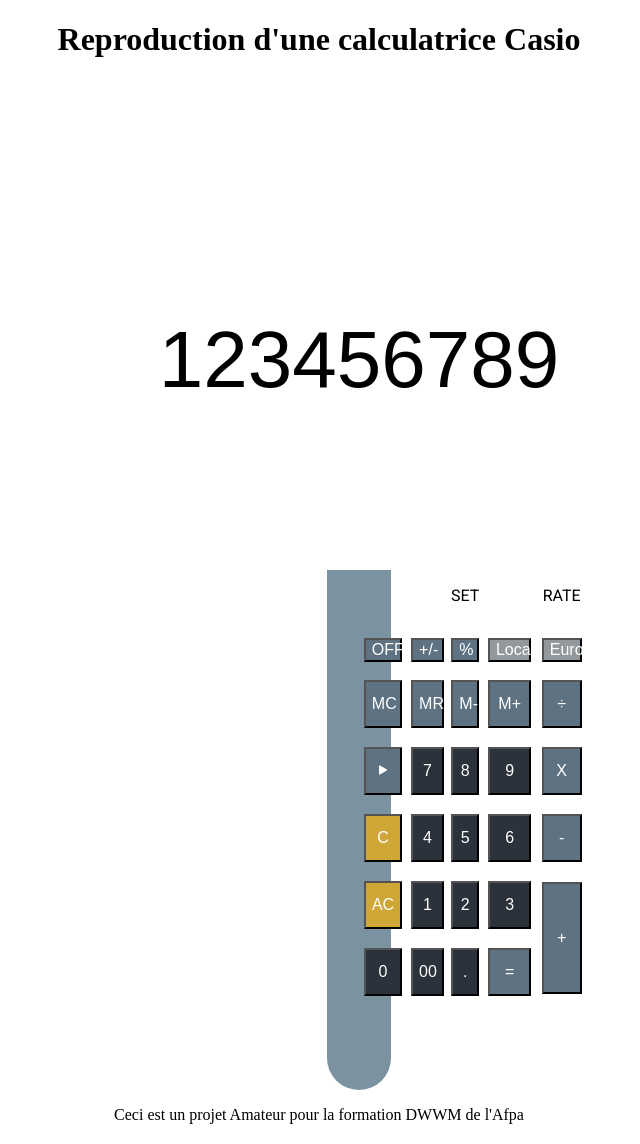
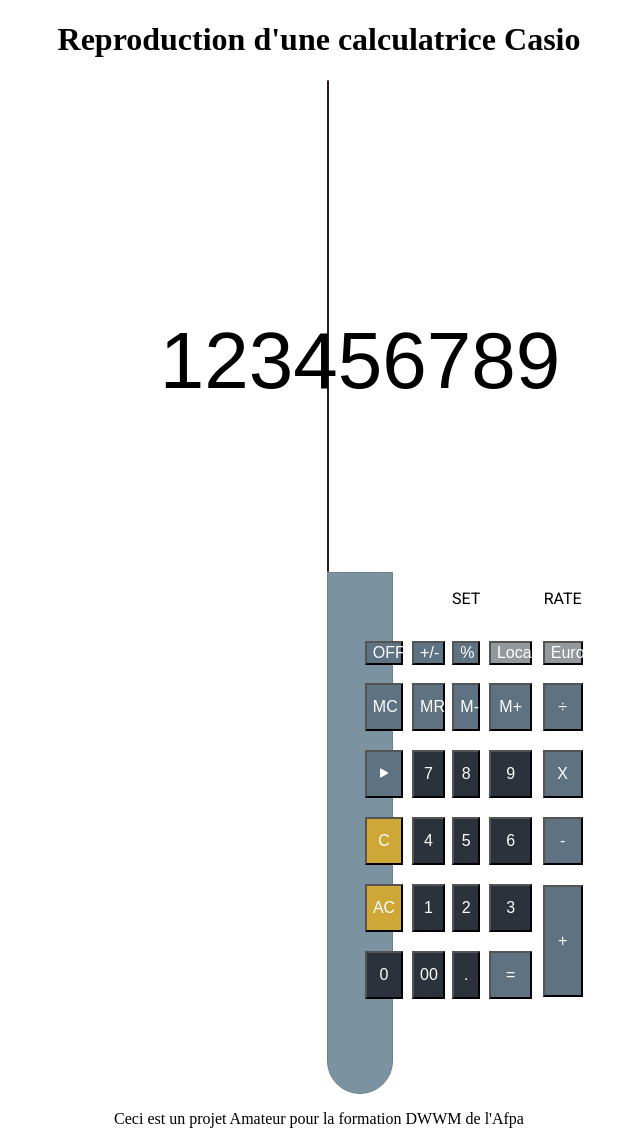
Before and after one commit to JordanTrehin76610/Calculette, a plain HTML site: page index.html in a window 1280 px wide. Shown: the whole page, without its empty margins (321-961 px from the left). Drawn offline with nearby package versions, Linux system fonts and the light colour scheme; a web font is replaced by a local one.

Commit message:
MAJ CSS Mineur

```diff
--- a/assets/css/style.css
+++ b/assets/css/style.css
@@ -17,6 +17,7 @@ header {
     border-top-left-radius: 3rem;
     color: white;
     font-family: "Roboto", sans-serif;
+    border: 1px solid rgb(43, 25, 25);
 }
 
 .Marque {
@@ -58,6 +59,7 @@ header {
     padding-left: 2rem;
     padding-right: 2rem;
     font-family: "Roboto", sans-serif;
+    border: 1px solid rgb(108, 128, 141);
 }
 
 .set {
```
